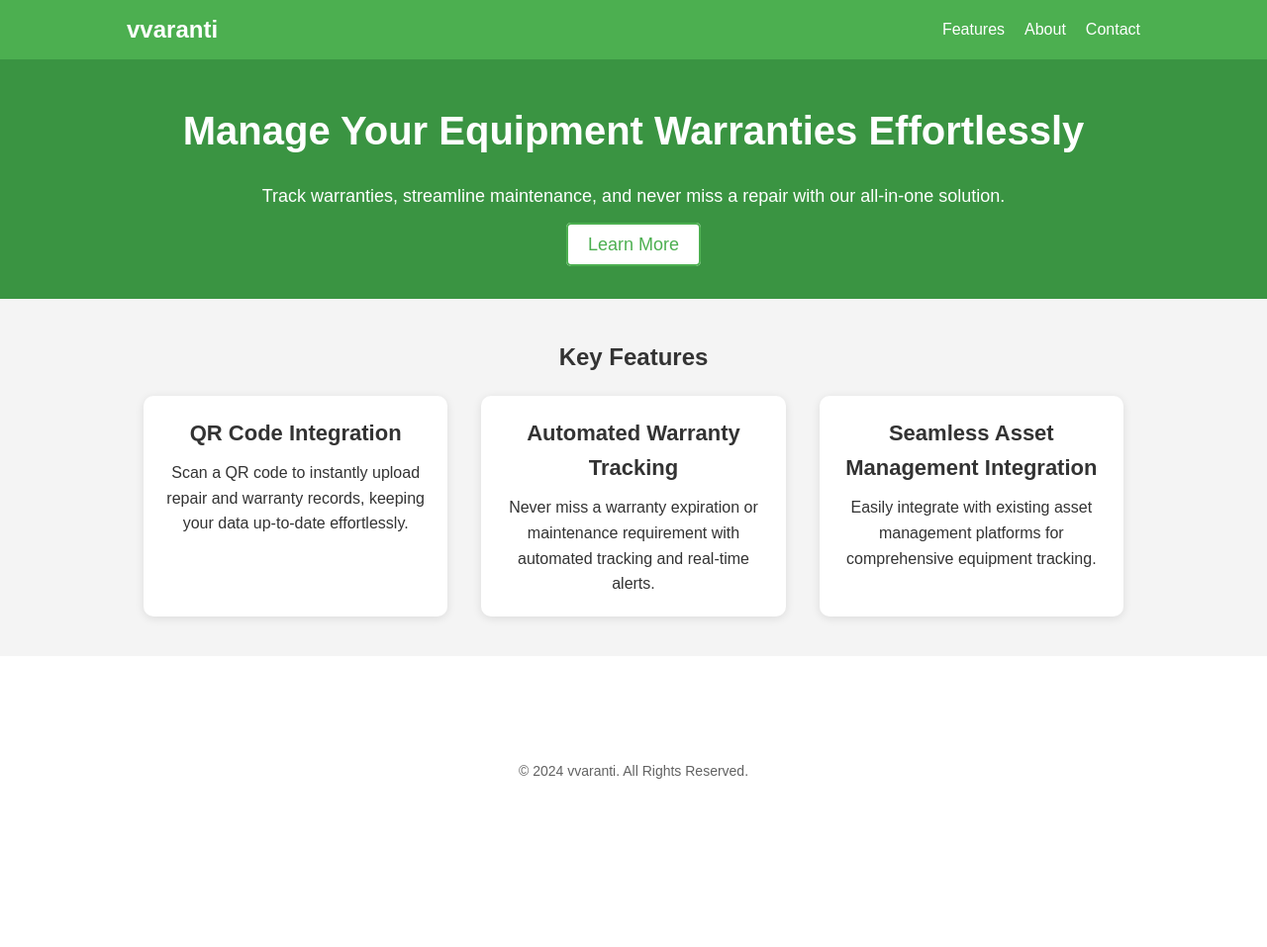
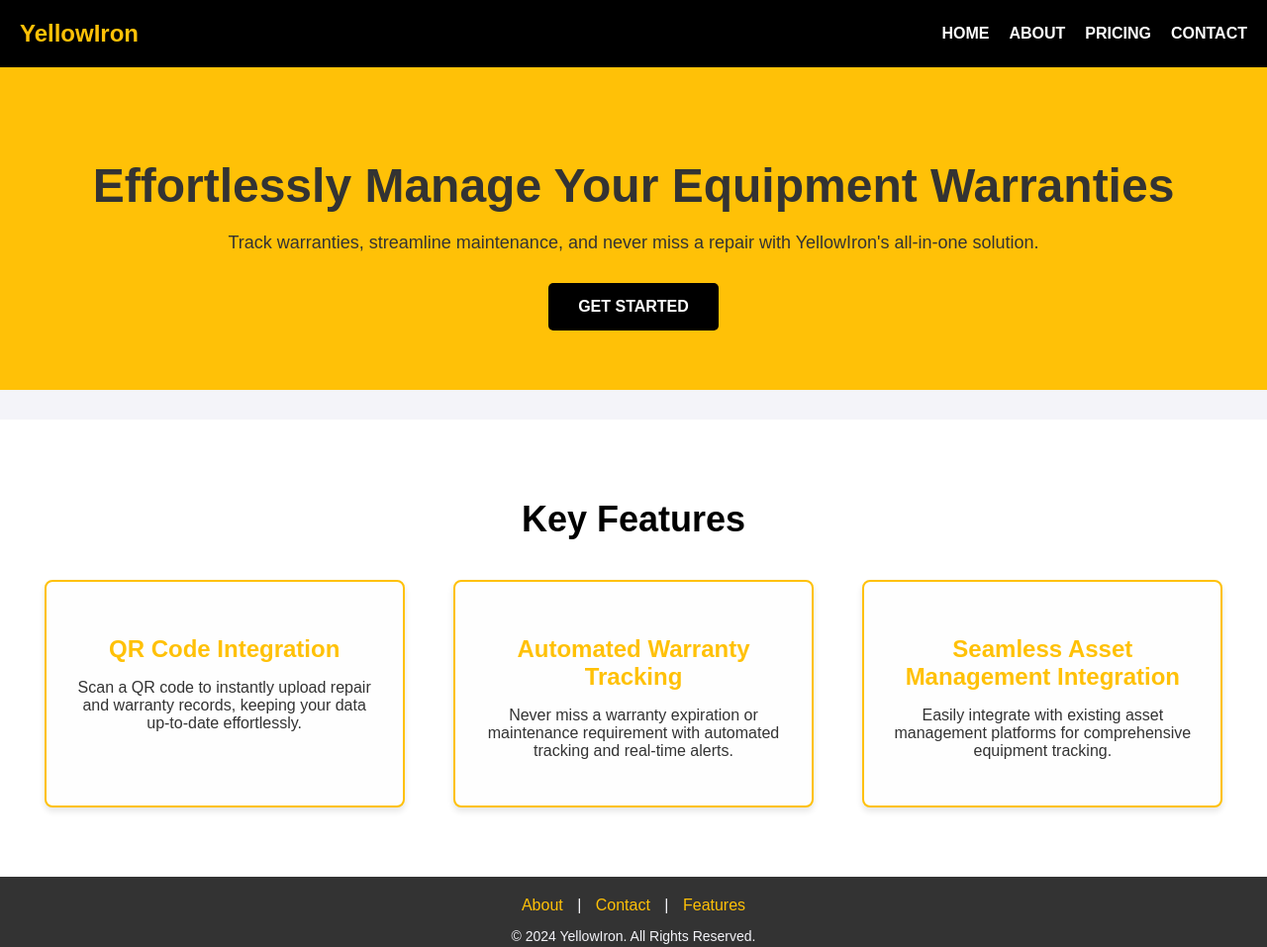
Before and after one commit to paulsenjohn00/YellowIron, a plain HTML site: page index.html in a window 1280 px wide. Shown: the whole page at 99% size. Before the commit the page ends 800 px from the top, so only its background shows below. Drawn offline with Linux system fonts and the light colour scheme.

Commit message:
big website update

```diff
--- a/css/contact.css
+++ /dev/null
@@ -1,71 +0,0 @@
-/* General form styles */
-
-
-.contact-form {
-    max-width: 600px;
-    margin: 0 auto;
-    padding: 20px;
-    background-color: #f4f4f4;
-    border-radius: 8px;
-    box-shadow: 0px 4px 10px rgba(0, 0, 0, 0.1);
-}
-
-.form-item {
-    margin-bottom: 20px;
-}
-
-.form-item label {
-    text-align: left;
-    padding-left: 12px;
-    display: block;
-    font-size: 16px;
-    color: #333;
-    margin-bottom: 8px;
-}
-
-.form-item input,
-.form-item textarea {
-    width: 100%;
-    padding: 12px;
-    font-size: 16px;
-    border: 1px solid #ccc;
-    border-radius: 5px;
-    box-sizing: border-box;
-    background-color: #fff;
-    transition: border-color 0.3s ease;
-}
-
-.form-item input:focus,
-.form-item textarea:focus {
-    border-color: #4CAF50;
-    outline: none;
-}
-
-.form-item textarea {
-    resize: vertical;
-}
-
-/* Button styles consistent with theme */
-.cta-btn {
-    padding: 12px 20px;
-    background: #4CAF50;
-    color: white;
-    font-size: 18px;
-    border: none;
-    border-radius: 5px;
-    cursor: pointer;
-    display: inline-block;
-    width: 100%;
-    transition: background 0.3s ease;
-}
-
-.cta-btn:hover {
-    background: #3A9442;
-}
-
-/* Responsive adjustments */
-@media (max-width: 768px) {
-    .contact-form {
-        padding: 15px;
-    }
-}
--- /dev/null
+++ b/css/pricing.css
@@ -0,0 +1,159 @@
+/* General Styles */
+body {
+    font-family: Arial, sans-serif;
+    background-color: #f4f4f9; /* Light gray background */
+    margin: 0;
+    padding: 0;
+    color: #333333; /* Dark gray text */
+}
+
+/* Header */
+header {
+    background-color: #000000; /* Black background for the navbar */
+    padding: 20px;
+    color: white;
+    display: flex;
+    justify-content: space-between;
+    align-items: center;
+}
+
+header .logo {
+    font-size: 24px;
+    font-weight: bold;
+    color: #FFC107; /* Yellow for the logo */
+}
+
+header ul {
+    list-style: none;
+    margin: 0;
+    padding: 0;
+    display: flex;
+}
+
+header ul li {
+    margin-left: 20px;
+}
+
+header ul li a {
+    color: white;
+    font-weight: bold;
+    text-transform: uppercase;
+}
+
+header ul li a:hover {
+    color: #FFC107; /* Yellow on hover */
+}
+
+/* Hero Section */
+.hero {
+    background-color: #FFC107; /* Bold yellow background for hero */
+    color: #333333; /* Dark gray text for contrast */
+    text-align: center;
+    padding: 60px 20px;
+    margin-bottom: 30px;
+}
+
+.hero h1 {
+    font-size: 48px;
+    margin-bottom: 20px;
+}
+
+.hero p {
+    font-size: 18px;
+    margin-bottom: 30px;
+}
+
+/* Pricing Section */
+.pricing-section {
+    display: flex;
+    justify-content: center;
+    align-items: center;
+    padding: 50px 0;
+    background-color: #ffffff; /* White background for pricing section */
+    gap: 20px;
+    flex-wrap: wrap;
+}
+
+.pricing-card {
+    background-color: #fefefe; /* White background for pricing cards */
+    border: 2px solid #FFC107; /* Yellow border for consistency */
+    border-radius: 8px;
+    width: 300px;
+    margin: 0 20px;
+    padding: 30px;
+    text-align: center;
+    box-shadow: 0px 4px 6px rgba(0, 0, 0, 0.1); /* Subtle shadow for elevation */
+    transition: transform 0.3s ease;
+}
+
+.pricing-card:hover {
+    transform: translateY(-10px); /* Lift on hover */
+}
+
+.pricing-card h2 {
+    font-size: 28px;
+    color: #000000; /* Black for plan names */
+    margin-bottom: 20px;
+}
+
+.price {
+    font-size: 36px;
+    color: #FFC107; /* Yellow for price text */
+    margin-bottom: 20px;
+}
+
+.pricing-card ul {
+    list-style-type: none;
+    padding: 0;
+    margin: 0;
+}
+
+.pricing-card ul li {
+    padding: 10px 0;
+    border-bottom: 1px solid #ddd;
+    font-size: 16px;
+    color: #333333; /* Dark gray for feature text */
+}
+
+.pricing-card ul li:last-child {
+    border-bottom: none;
+}
+
+/* Buttons */
+.btn {
+    background-color: #000000; /* Black button */
+    color: white; /* White text */
+    padding: 15px 30px;
+    text-decoration: none;
+    border-radius: 5px;
+    font-weight: bold;
+    display: inline-block;
+    margin-top: 20px;
+    transition: background-color 0.3s ease;
+    text-transform: uppercase;
+}
+
+.btn:hover {
+    background-color: #333333; /* Dark gray on hover */
+}
+
+/* Footer */
+.footer {
+    background-color: #333333; /* Dark gray footer */
+    color: #f4f4f9; /* Light gray text */
+    padding: 20px;
+    text-align: center;
+}
+
+.footer-links {
+    margin-bottom: 10px;
+}
+
+.footer-links a {
+    color: #FFC107; /* Yellow links in footer */
+    margin: 0 10px;
+}
+
+.footer p {
+    font-size: 14px;
+}
--- a/css/styles.css
+++ b/css/styles.css
@@ -1,32 +1,30 @@
-/* Global Styles */
-* {
+/* General Styles */
+body {
+    font-family: Arial, sans-serif;
+    background-color: #f4f4f9; /* Soft light gray background */
     margin: 0;
     padding: 0;
-    box-sizing: border-box;
-    font-family: Arial, sans-serif;
+    color: #333333; /* Dark gray for text */
 }
 
-html, body {
-    height: 100%;
-    margin: 0;
-    display: flex;
-    flex-direction: column;
+a {
+    color: #FFC107; /* Yellow for links */
+    text-decoration: none;
 }
 
-body {
-    flex: 1;
-    line-height: 1.6;
-    color: #333;
+a:hover {
+    text-decoration: underline;
 }
+
 
 /* Header Styles */
 header {
-    height: 60px;
-    background: #4CAF50;
+    background-color: #000000; /* Black background for the header */
+    padding: 20px;
     color: white;
     display: flex;
+    justify-content: space-between;
     align-items: center;
-    padding: 0 10%; /* Adjust padding to control width, no vertical padding */
 }
 
 nav {
@@ -36,124 +34,292 @@ nav {
     align-items: center;
 }
 
-.logo {
+header .logo {
     font-size: 24px;
     font-weight: bold;
+    color: #FFC107;
 }
 
-nav ul {
+/* Ensure the nav list is positioned on the right */
+header ul {
+    list-style: none;
+    margin: 0;
+    padding: 0;
     display: flex;
-    list-style: none;
+    margin-left: auto;
 }
 
-nav ul li {
+header ul li {
     margin-left: 20px;
 }
 
-nav ul li a {
-    color: white;
-    text-decoration: none;
-    font-size: 16px;
+header ul li a {
+    color: white; /* White links */
+    font-weight: bold;
+    text-transform: uppercase; /* Optional for a more polished look */
 }
+
+header ul li a:hover {
+    color: #FFC107; /* Yellow on hover for links */
+}
+
 
 /* Hero Section */
 .hero {
-    padding: 40px 10%;
-    background: #3A9442;
-    color: white;
+    background-color: #FFC107; /* Bold yellow background for the hero section */
+    color: #333333; /* Dark gray text for readability */
     text-align: center;
+    padding: 80px 20px;
 }
 
 .hero h1 {
-    font-size: 40px;
+    font-size: 48px;
     margin-bottom: 20px;
 }
 
 .hero p {
     font-size: 18px;
-    margin-bottom: 20px;
+    margin-bottom: 30px;
 }
 
-/* CTA Button */
 .cta-btn {
-    padding: 10px 20px;
-    background: #ffffff;
-    color: #4CAF50;
-    text-decoration: none;
-    font-size: 18px;
+    background-color: #000000; /* Black button */
+    color: white;
+    padding: 15px 30px;
     border-radius: 5px;
-    border: 2px solid #4CAF50;
-    transition: background 0.3s ease;
+    font-weight: bold;
+    display: inline-block;
+    transition: background-color 0.3s ease;
 }
 
 .cta-btn:hover {
-    background: #4CAF50;
-    color: white;
+    background-color: #333333; /* Dark gray on hover */
 }
 
-/* Features, About, and Contact Sections */
-.features-section, .about-section, .contact-section {
-    padding: 40px 10%;
+/* Features Section */
+.features-section {
+    background-color: #ffffff; /* White background for the section */
+    padding: 50px 20px;
     text-align: center;
 }
 
-.features-section {
-    background: #f4f4f4;
+.features-section h2 {
+    font-size: 36px;
+    margin-bottom: 40px;
+    color: #000000; /* Black for section headings */
 }
 
 .features-container {
     display: flex;
     justify-content: space-around;
-    margin-top: 20px;
+    flex-wrap: wrap;
 }
 
 .feature {
-    width: 30%;
-    background: white;
-    padding: 20px;
-    border-radius: 10px;
-    box-shadow: 0 2px 10px rgba(0, 0, 0, 0.1);
-    transition: background 0.5s ease;
+    background-color: #fefefe;
+    border: 2px solid #FFC107; /* Yellow border for features */
+    border-radius: 8px;
+    padding: 30px;
+    width: 300px;
+    margin-bottom: 20px;
+    box-shadow: 0px 4px 6px rgba(0, 0, 0, 0.1);
+    transition: transform 0.3s ease;
 }
 
 .feature:hover {
-    background: #3A9442;
-    color: #f4f4f4;
+    transform: translateY(-10px);
 }
 
 .feature h3 {
-    margin-bottom: 10px;
-    font-size: 22px;
+    font-size: 24px;
+    color: #FFC107; /* Yellow for feature titles */
+    margin-bottom: 15px;
 }
 
-/* Media Query for Mobile Devices - Stack Features */
-@media (max-width: 768px) {
-    .features-container {
-        display: block; /* Stacks features vertically */
-    }
-
-    .feature {
-        width: 100%; /* Make each feature take up full width */
-        margin-bottom: 20px; /* Adds spacing between stacked features */
-    }
+.feature p {
+    font-size: 16px;
+    color: #333333;
 }
 
-/* Contact Section */
-.contact-section p {
+/* Footer Section */
+footer {
+    background-color: #333333; /* Dark gray footer */
+    color: #f4f4f9; /* Light text for contrast */
+    padding: 20px;
+    text-align: center;
+}
+
+footer .footer-links {
+    margin-bottom: 10px;
+}
+
+footer .footer-links a {
+    color: #FFC107; /* Yellow for footer links */
+    margin: 0 10px;
+}
+
+footer p {
+    font-size: 14px;
+}
+
+
+/* About Page Styles */
+.about-section, .team-section {
+    background-color: #ffffff; /* White background to keep the design clean */
+    padding: 50px 20px;
+    text-align: center;
+}
+
+.about-section h2, .team-section h2 {
+    font-size: 36px;
+    color: #000000; /* Black for section headings */
+    margin-bottom: 40px;
+}
+
+.about-section p, .team-section p {
+    font-size: 18px;
+    color: #333333; /* Dark gray for readability */
+    margin-bottom: 20px;
+}
+
+.team-grid {
+    display: flex;
+    justify-content: center;
+    flex-wrap: wrap;
+    gap: 20px;
+}
+
+.team-member {
+    background-color: #fefefe;
+    border: 2px solid #FFC107; /* Yellow border to match the brand */
+    border-radius: 8px;
+    padding: 20px;
+    width: 250px;
+    text-align: center;
+    box-shadow: 0px 4px 6px rgba(0, 0, 0, 0.1);
+}
+
+.team-member h3 {
+    font-size: 22px;
+    color: #FFC107; /* Yellow for team member names */
+    margin-top: 10px;
+}
+
+.team-member p {
+    font-size: 16px;
+    color: #333333; /* Dark gray for team member description */
+}
+
+.team-member img {
+    width: 100%;
+    border-radius: 50%;
+    margin-bottom: 10px;
+}
+
+/* Adjustments for the Hero Section */
+.hero {
+    background-color: #FFC107; /* Yellow background */
+    color: #333333; /* Dark gray text for readability */
+    text-align: center;
+    padding: 60px 20px;
     margin-bottom: 30px;
 }
 
-.form-item {
-    margin: 0 auto;
+.hero h1 {
+    font-size: 48px;
+    margin-bottom: 20px;
 }
 
-/* Footer */
-footer {
-    color: rgb(98, 98, 98);
+.hero p {
+    font-size: 18px;
+    margin-bottom: 30px;
+}
+
+
+/* Contact Section Styles */
+.contact-section {
+    background-color: #ffffff; /* White background for the section */
+    padding: 50px 20px;
     text-align: center;
-    padding: 10px 0;
-    font-size: 14px;
-    margin-top: auto; /* Ensures the footer is pushed to the bottom */
+}
+
+.contact-section h2 {
+    font-size: 36px;
+    color: #000000; /* Black for section headings */
+    margin-bottom: 20px;
+}
+
+.contact-section p {
+    font-size: 18px;
+    color: #333333; /* Dark gray for readability */
+    margin-bottom: 40px;
+}
+
+/* Contact Form Styles */
+.contact-form {
+    max-width: 600px;
+    margin: 0 auto; /* Center the form */
+    background-color: #fefefe;
+    padding: 30px;
+    border: 2px solid #FFC107; /* Yellow border for form */
+    border-radius: 8px;
+    box-shadow: 0px 4px 6px rgba(0, 0, 0, 0.1); /* Soft shadow for elevation */
+}
+
+.form-item {
+    margin-bottom: 20px;
+    text-align: left;
+}
+
+.form-item label {
+    display: block;
+    font-size: 16px;
+    color: #333333; /* Dark gray for label text */
+    margin-bottom: 8px;
+}
+
+.form-item input,
+.form-item textarea {
     width: 100%;
-    height: auto;
+    padding: 12px;
+    border: 1px solid #ccc; /* Light gray border for inputs */
+    border-radius: 5px;
+    font-size: 16px;
+    color: #333333; /* Dark gray text */
+    background-color: #f4f4f9; /* Light gray input background */
+    box-sizing: border-box;
 }
+
+.form-item input:focus,
+.form-item textarea:focus {
+    border-color: #FFC107; /* Yellow focus border */
+    outline: none;
+}
+
+/* Submit Button */
+.cta-btn {
+    background-color: #000000; /* Black button */
+    color: white;
+    padding: 15px 30px;
+    border-radius: 5px;
+    font-weight: bold;
+    display: inline-block;
+    cursor: pointer;
+    text-transform: uppercase;
+    transition: background-color 0.3s ease;
+}
+
+.cta-btn:hover {
+    background-color: #333333; /* Dark gray on hover */
+}
+
+/* Responsive Adjustments */
+@media (max-width: 768px) {
+    .contact-section {
+        padding: 30px 10px;
+    }
+
+    .contact-form {
+        padding: 20px;
+    }
+}
--- a/index.html
+++ b/index.html
@@ -4,25 +4,26 @@
     <meta charset="UTF-8">
     <meta name="viewport" content="width=device-width, initial-scale=1.0">
     <meta http-equiv="X-UA-Compatible" content="ie=edge">
-    <title>vvaranti - Warranty Management Solutions</title>
+    <title>YellowIron - Warranty Management Solutions</title>
     <link rel="stylesheet" href="./css/styles.css">
 </head>
 <body>
     <header>
         <nav>
-            <div class="logo">vvaranti</div>
+            <div class="logo"><a href="">YellowIron</a></div>
             <ul>
-                <li><a href="">Features</a></li>
+                <li><a href="">Home</a></li>
                 <li><a href="./pages/about.html">About</a></li>
+                <li><a href="./pages/pricing.html">Pricing</a></li>
                 <li><a href="./pages/contact.html">Contact</a></li>
             </ul>
         </nav>
     </header>
 
     <div class="hero">
-        <h1>Manage Your Equipment Warranties Effortlessly</h1>
-        <p>Track warranties, streamline maintenance, and never miss a repair with our all-in-one solution.</p>
-        <a href="./pages/contact.html" class="cta-btn">Learn More</a>
+        <h1>Effortlessly Manage Your Equipment Warranties</h1>
+        <p>Track warranties, streamline maintenance, and never miss a repair with YellowIron's all-in-one solution.</p>
+        <a href="./pages/contact.html" class="cta-btn">Get Started</a>
     </div>
 
     <section id="features" class="features-section">
@@ -44,7 +45,14 @@
     </section>
 
     <footer>
-        <p>&copy; 2024 vvaranti. All Rights Reserved.</p>
+        <div class="footer-container">
+            <div class="footer-links">
+                <a href="./pages/about.html">About</a> |
+                <a href="./pages/contact.html">Contact</a> |
+                <a href="#features">Features</a>
+            </div>
+            <p>&copy; 2024 YellowIron. All Rights Reserved.</p>
+        </div>
     </footer>
 </body>
 </html>
```
Also changed, not shown: pages/about.html (+42 -7 lines), pages/contact.html (+5 -5 lines), pages/pricing.html (added, +75 -0 lines).
